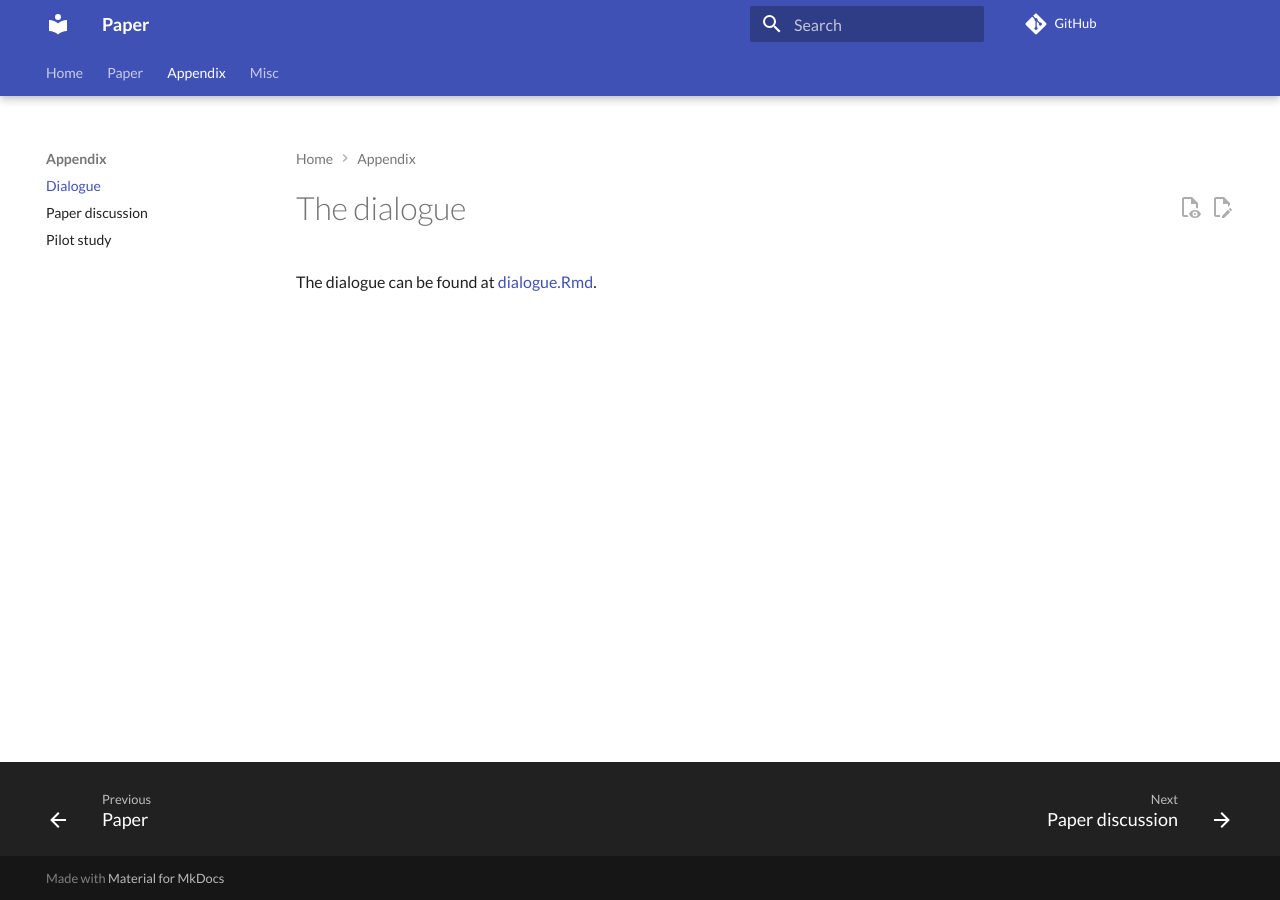
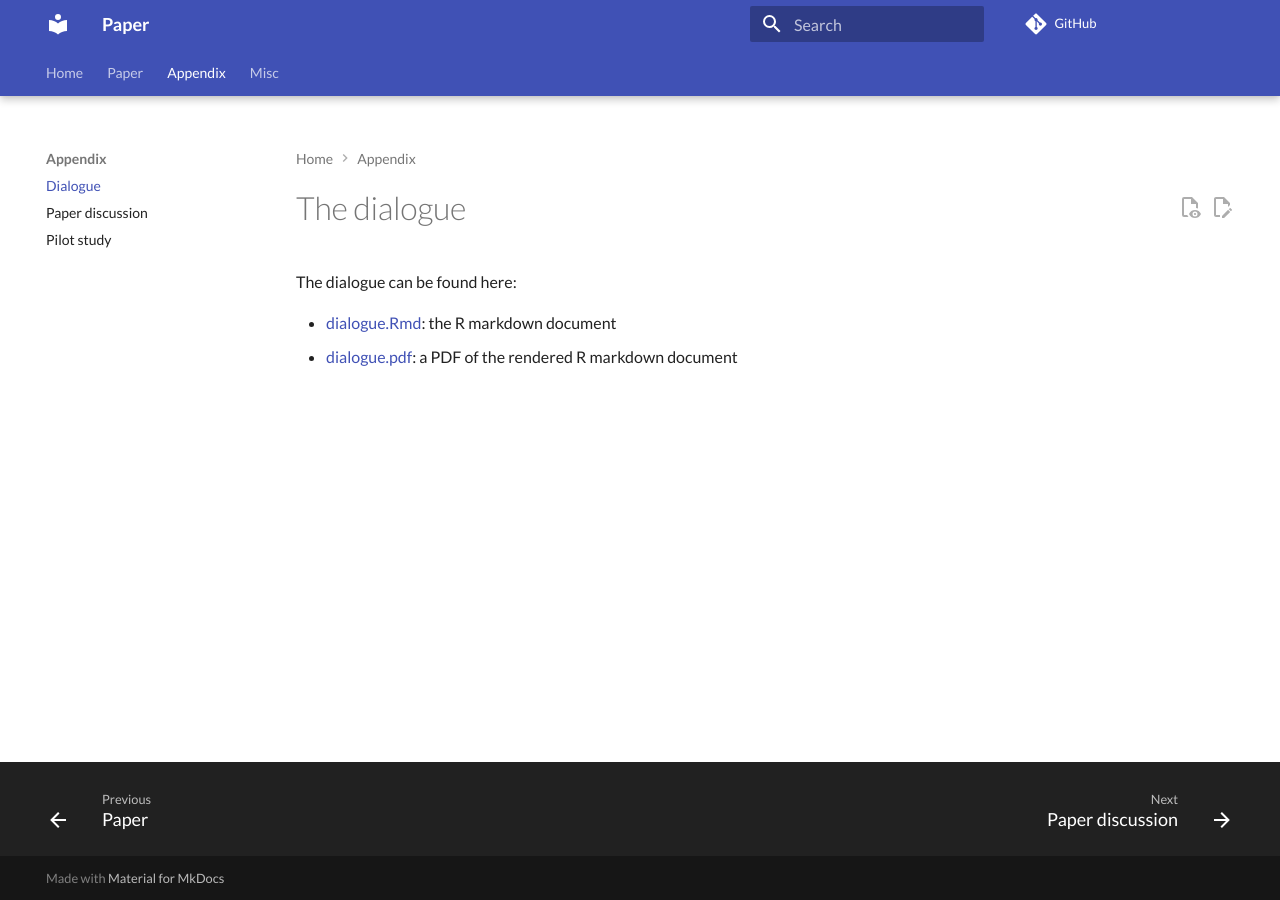
Before and after one commit to richelbilderbeek/paper_critical_ai, an MkDocs documentation site: the page built from docs/dialogue/README.md, in a window 1280 px wide. Built offline with MkDocs 1.6.1 and Material for MkDocs 9.7.7, drawn with Linux system fonts in a browser that asks for light colours; comment, search, counter and statistics services are not loaded.

Commit message:
Create PDF of dialogue

```diff
--- a/docs/dialogue/README.md
+++ b/docs/dialogue/README.md
@@ -1,3 +1,6 @@
 # The dialogue
 
-The dialogue can be found at [dialogue.Rmd](dialogue.Rmd).
+The dialogue can be found here:
+
+- [dialogue.Rmd](dialogue.Rmd): the R markdown document
+- [dialogue.pdf](dialogue.pdf): a PDF of the rendered R markdown document
```
Also changed, not shown: 3 other files.
